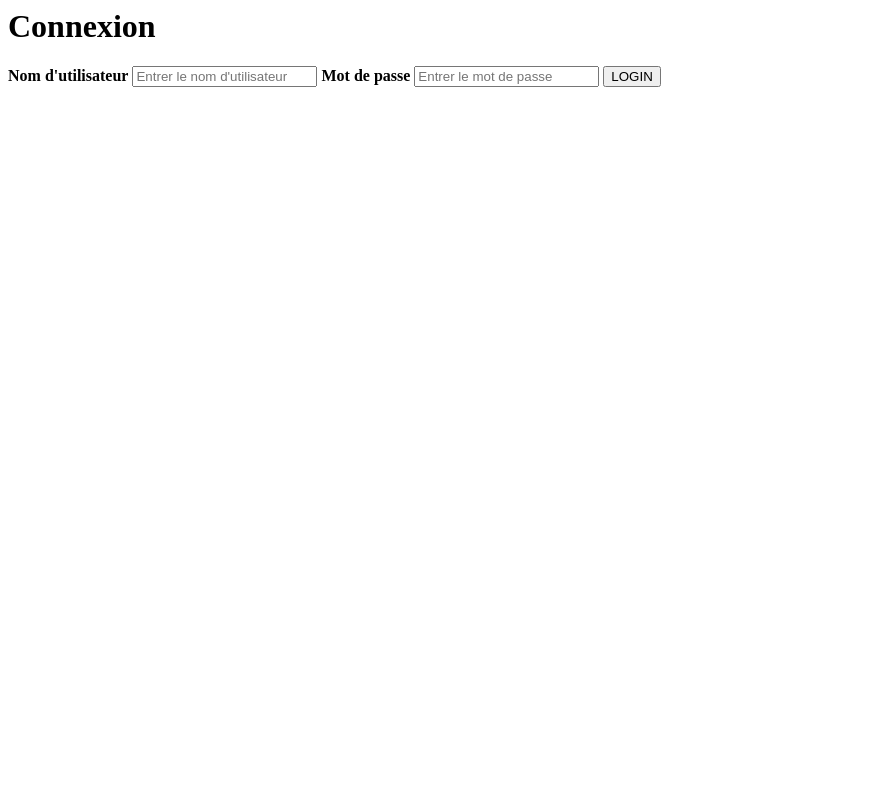
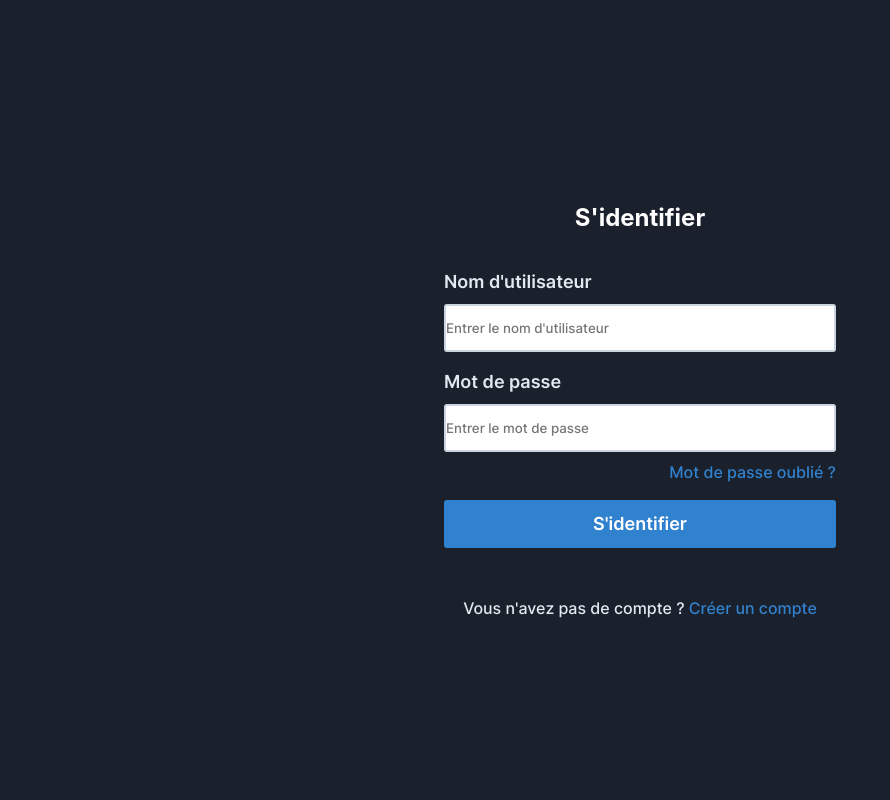
Before and after one commit to Akwd22/auto-learn, a PHP site: page /views/pages/connexion/login.php in a window 1280 px wide. Shown: the whole page, without its empty margins (0-890 px from the left). Run offline with PHP 8.4, Linux system fonts and the light colour scheme; some web fonts are replaced.

Commit message:
front page de connexion (theme sombre)

```diff
--- a/src/index.php
+++ b/src/index.php
@@ -15,7 +15,6 @@ if (isset($_SESSION["isConnected"]) && $_SESSION["isConnected"]) {
 <head>
   <meta charset=”utf-8″>
 </head>
-
 <body>
   <div id="container">
     <form action="/controllers/utilisateurControllers/UtilisateurDeconnexion.php" method="POST">
--- /dev/null
+++ b/src/views/pages/connexion/login.css
@@ -0,0 +1,140 @@
+@import url('../../../assets/css/init.css');
+
+body{
+    background-color: var(--first_dark_background);
+}
+
+
+/*division centrale*/
+#centerDiv{
+    width: 392px;
+
+    margin: 0 auto;
+    margin-top: 300px;
+
+    text-align: left;
+}
+
+/*titre 'S'identifier'*/
+#titleForm{
+    margin-bottom: 30px;
+
+    color: #FFF;
+    font-weight: 700;
+    font-size: 24px;
+    line-height: 150%;
+    text-align: center;
+}
+
+/*message d'erreur*/
+#errorField{
+    background-color: var(--customize_red);
+
+    height: 40px;
+    margin-top: 32px;
+
+    border-radius: 3px;
+
+    color: #FFF;
+    font-weight: 500;
+    font-size: 16px;
+
+     display: none;/*argument à modifier pour faire apparaitre le message d'erreur (none ou block)*/
+}
+#textError{
+    margin-left: 5%;
+
+    line-height: 24px;
+
+    padding-top: 8px;
+}
+
+/*labels des input*/
+.labelsDiv{
+    margin-top: 14px;
+}
+.labelsForm{
+    color: var(--clear2_text);
+
+    font-weight: 600;
+    font-size: 18px;
+    line-height: 32px;
+}
+
+/*inputs*/
+.input{
+    background-color: var(--input);;
+
+    box-sizing: border-box;
+    width: 100%;
+    height: 48px;
+    margin-top: 6px;
+
+    border-radius: 3px;
+    border:2px solid var(--input_border_default);
+}
+
+
+
+
+/*bouton*/
+#submit{
+    background-color: var(--button);
+
+    width: 100%;
+    height: 48px;
+    margin-top: 16px;
+
+    font-weight: 600;
+    font-size: 18px;
+    line-height: 32px;
+    color: #FFF;
+
+    border:0px;
+    border-radius: 3px;
+}
+
+
+/*tout les liens*/
+.links{
+    font-weight: 400;
+    font-size: 16px;
+    line-height: 24px;
+    color: #3182CE;
+    text-decoration: none;
+}
+/*lien aligné a droite*/
+#linkForgetPassword{
+    margin-top: 8px;
+    text-align: right;
+}
+/*ligne texte en bas*/
+#text{
+    margin-top: 48px;
+
+    font-weight: 400;
+    font-size: 16px;
+    line-height: 24px;
+    color: var(--clear2_text);
+    text-align: center;
+}
+
+
+/*diminue la marge en haut de la div central si la fenetre diminue verticalement*/
+@media screen and (max-height: 850px) {
+    #centerDiv{
+        margin-top: 200px;
+    }
+}
+
+@media screen and (max-height: 750px) {
+    #centerDiv{
+        margin-top: 100px;
+    }
+}
+
+@media screen and (max-height: 600px) {
+    #centerDiv{
+        margin-top: 20px;
+    }
+}
--- a/src/views/pages/connexion/login.php
+++ b/src/views/pages/connexion/login.php
@@ -1,19 +1,28 @@
+<?php require '../../components/header/header.php'; ?>
+
+
 <html>
     <head>
-       <meta charset="utf-8">
+        <?php infoHead('Se connecter','Connectes toi pour accèder à tes cours personnalisés', '../connexion/login.css');?>
     </head>
+
     <body>
         <div id="container">
+            <div id="centerDiv">
             <form action="/controllers/utilisateurControllers/UtilisateurConnexion.php" method="POST">
-                <h1>Connexion</h1>
+                <h1 id="titleForm">S'identifier</h1>
 
-                <label><b>Nom d'utilisateur</b></label>
-                <input type="pseudo" placeholder="Entrer le nom d'utilisateur" name="pseudo" required>
+                <div id="errorField"><p id="textError">identifiant ou mot de passe incorrect.</p></div>
 
-                <label><b>Mot de passe</b></label>
-                <input type="password" placeholder="Entrer le mot de passe" name="password" required>
+                <div class="labelsDiv"><label class="labelsForm">Nom d'utilisateur</label></div>
+                <input class="input" type="pseudo" placeholder="Entrer le nom d'utilisateur" name="pseudo" required>
 
-                <input type="submit" id='submit' value='LOGIN' >
+                <div class="labelsDiv"><label class="labelsForm">Mot de passe</label></div>
+                <input class="input" type="password" placeholder="Entrer le mot de passe" name="password" required>
+
+                <p id="linkForgetPassword"><a href=""  class="links">Mot de passe oublié ?</a><p>
+
+                <input type="submit" id='submit' value="S'identifier" >
                 <?php
                 if(isset($_GET['erreur'])){
                     $err = $_GET['erreur'];
@@ -22,6 +31,16 @@
                 }
                 ?>
             </form>
+
+            <div>
+            <p id="text">
+                Vous n'avez pas de compte ?
+                <a href="" class="links">Créer un compte</a>
+            </p>
+            </div>
         </div>
+
+
+
     </body>
 </html>
```
